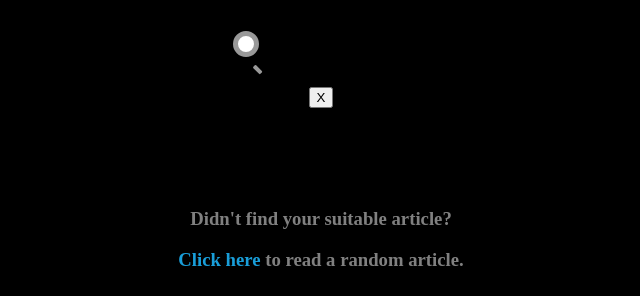
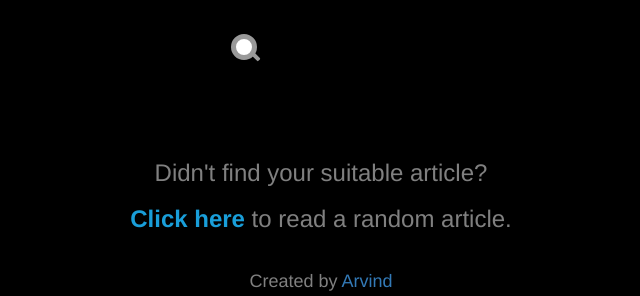
Before and after one commit to CoderArvind/Wikipedia-Search-App, a plain HTML site: page index.html in a window 1280 px wide. Shown: the part 156-452 px from the top of the page, without its empty margins (319-959 px from the left). Drawn offline with nearby package versions, Linux system fonts and the light colour scheme.

Commit message:
Rectified script tag error for bootstrap CDN

```diff
--- a/index.html
+++ b/index.html
@@ -5,11 +5,11 @@
   <meta name="viewport" content="width=device-width, initial-scale=1">
   <meta name="author" content="Arvind Vijaya Kumar">
   <title>Search wiki</title>
-  <script src="https://cdnjs.cloudflare.com/ajax/libs/jquery/3.1.0/jquery.min.js"></script>
-  <script type="text/javascript" src="https://cdnjs.cloudflare.com/ajax/libs/twitter-bootstrap/3.3.7/css/bootstrap.min.css"></script>
-  <script type="text/javascript" src="app.js"></script>
+  <link rel="stylesheet" href="https://maxcdn.bootstrapcdn.com/bootstrap/3.3.7/css/bootstrap.min.css" integrity="sha384-BVYiiSIFeK1dGmJRAkycuHAHRg32OmUcww7on3RYdg4Va+PmSTsz/K68vbdEjh4u" crossorigin="anonymous">
   <link rel="stylesheet" href="https://maxcdn.bootstrapcdn.com/font-awesome/4.7.0/css/font-awesome.min.css">
   <link rel="stylesheet" href="style.css">
+  <script src="https://cdnjs.cloudflare.com/ajax/libs/jquery/3.1.0/jquery.min.js"></script>
+  <script type="text/javascript" src="app.js"></script>
 </head>
 <body>
   <header>
```
